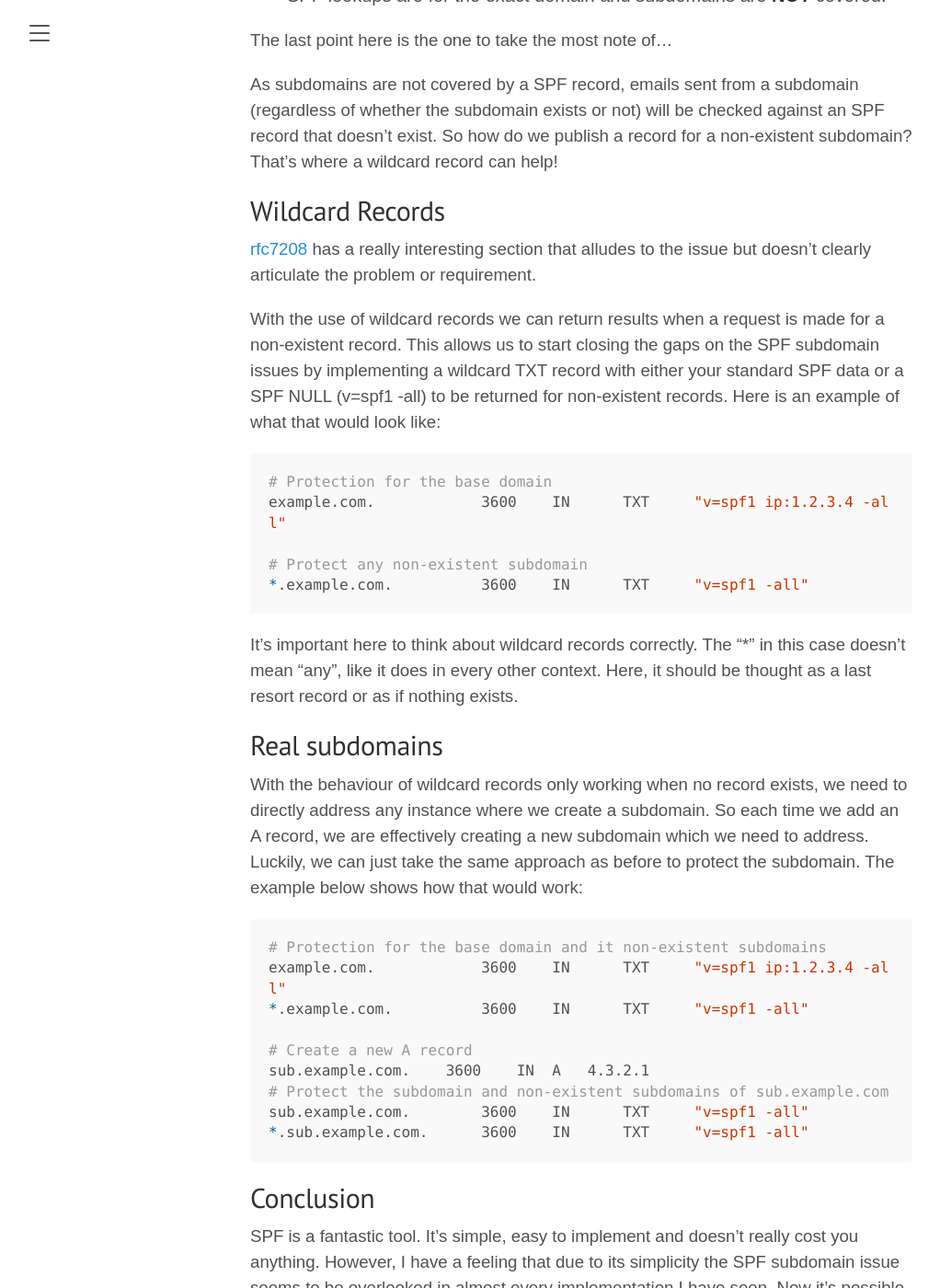
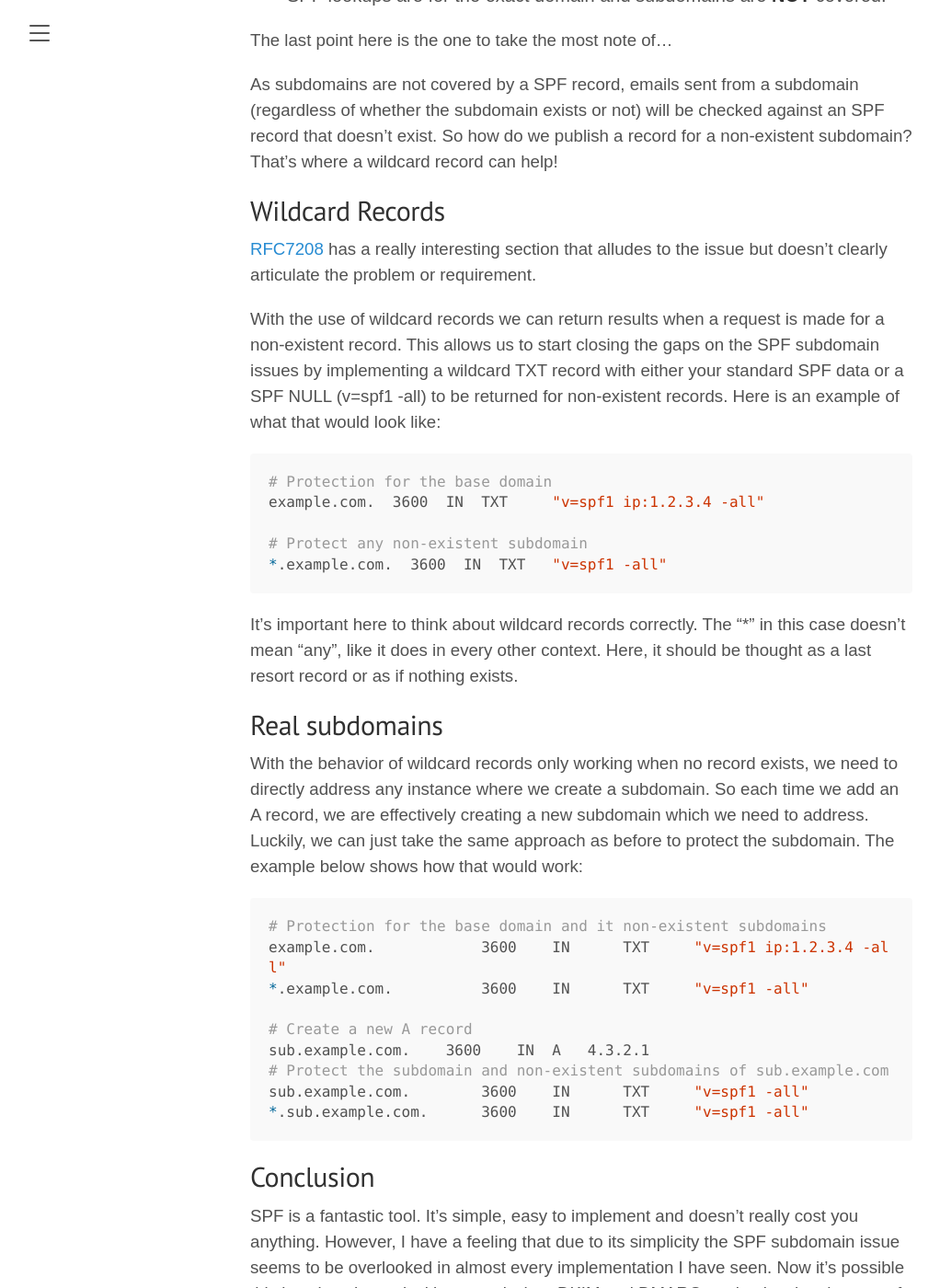
Before and after one commit to matthewdennett/matthewdennett.github.io, a Jekyll site: the page built from _posts/2020-05-01-The-SPF-Subdomain-Issue.md, in a window 1280 px wide and 1400 px high, scrolled down 943 px. Shown: the whole window at 92% size, without its empty margins (8-1030 px from the left). Built offline with Jekyll 4.4.1, drawn with Linux system fonts in a browser that asks for light colours; some web fonts are replaced; some of the changed text lies outside the part shown.

Commit message:
post formatting

````diff
--- a/_posts/2020-05-01-The-SPF-Subdomain-Issue.md
+++ b/_posts/2020-05-01-The-SPF-Subdomain-Issue.md
@@ -15,8 +15,8 @@
 ## SPF
 SPF is a pretty straight forward concept - we simply publish a DNS TXT record that lists the permitted mail servers for a domain.
 
-```
-hello.com.  3600    IN  TXT "v=spf1 ip4:4.3.2.1 include:spf.protection.outlook.com -all"
+```bash
+hello.com.  3600  IN  TXT "v=spf1 ip4:4.3.2.1 include:spf.protection.outlook.com -all"
 ```
 
 It's simple to implement and is extremely effective at what it does, however it is worth noting a couple things:
@@ -30,22 +30,22 @@
 
 ## Wildcard Records
 
-[rfc7208](https://datatracker.ietf.org/doc/html/rfc7208#section-3.5) has a really interesting section that alludes to the issue but doesn't clearly articulate the problem or requirement.
+[RFC7208](https://datatracker.ietf.org/doc/html/rfc7208#section-3.5) has a really interesting section that alludes to the issue but doesn't clearly articulate the problem or requirement.
 
 With the use of wildcard records we can return results when a request is made for a non-existent record. This allows us to start closing the gaps on the SPF subdomain issues by implementing a wildcard TXT record with either your standard SPF data or a SPF NULL (v=spf1 -all) to be returned for non-existent records. Here is an example of what that would look like:
 
 ```bash
 # Protection for the base domain
-example.com.		3600	IN	TXT	"v=spf1 ip:1.2.3.4 -all"
+example.com.  3600  IN  TXT	"v=spf1 ip:1.2.3.4 -all"
 
 # Protect any non-existent subdomain
-*.example.com.		3600	IN	TXT	"v=spf1 -all"
+*.example.com.  3600  IN  TXT	"v=spf1 -all"
 ```
 
 It's important here to think about wildcard records correctly. The "*" in this case doesn't mean "any", like it does in every other context. Here, it should be thought as a last resort record or as if nothing exists.
 
 ## Real subdomains
-With the behaviour of wildcard records only working when no record exists, we need to directly address any instance where we create a subdomain. So each time we add an A record, we are effectively creating a new subdomain which we need to address. Luckily, we can just take the same approach as before to protect the subdomain. The example below shows how that would work:
+With the behavior of wildcard records only working when no record exists, we need to directly address any instance where we create a subdomain. So each time we add an A record, we are effectively creating a new subdomain which we need to address. Luckily, we can just take the same approach as before to protect the subdomain. The example below shows how that would work:
 
 ```bash
 # Protection for the base domain and it non-existent subdomains
````
